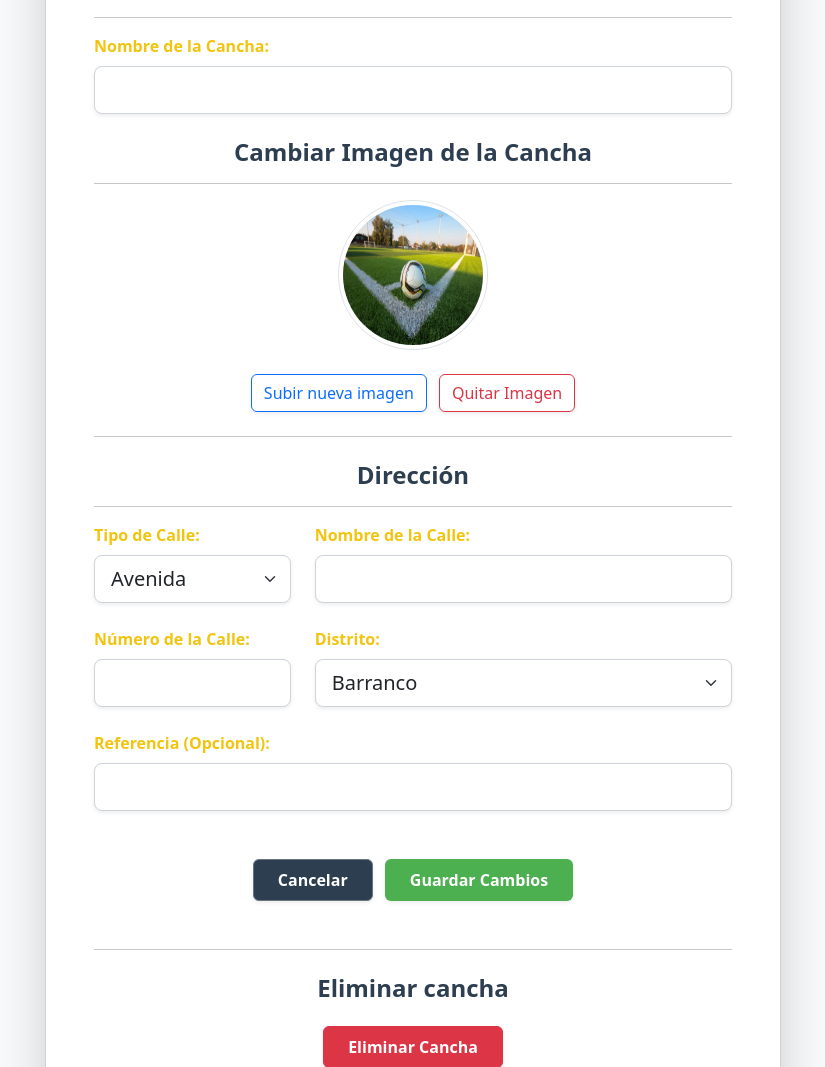
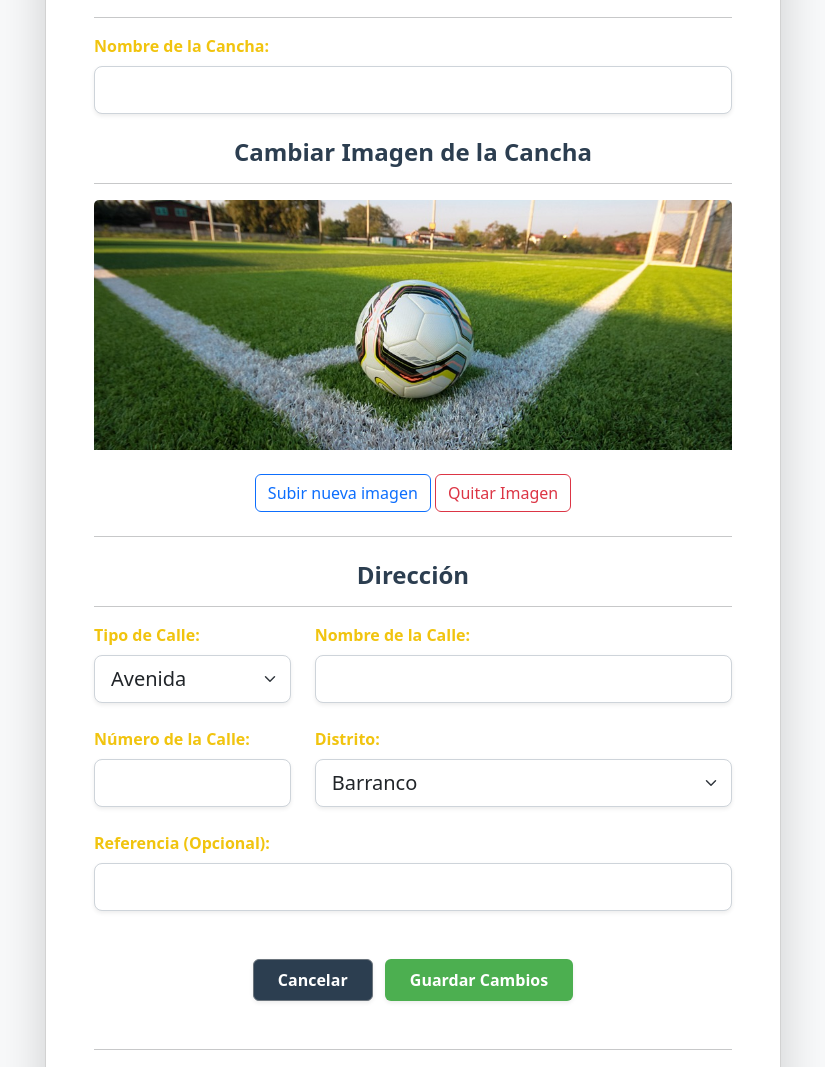
Before and after one commit to iriarteMirko/proyecto-is2, a Django app: template templates/cancha/editar_cancha/editar_cancha.html in a window 1280 px wide. Shown: the part 218-1285 px from the top of the page, without its empty margins (227-1052 px from the left). Run offline with Django 5.2, Linux system fonts and the light colour scheme; the template is opened without the code that fills it, so the values that code supplies are empty.

Commit message:
Update editar imagen de cancha

```diff
--- a/templates/cancha/editar_cancha/editar_cancha.html
+++ b/templates/cancha/editar_cancha/editar_cancha.html
@@ -9,7 +9,7 @@
                 <div class="card-body p-5">
                     <h2 class="text-center mb-4" style="color: #4CAF50; font-weight: bold;">Editar Cancha</h2>
                     <hr>
-                    <form method="POST" action="{% url 'editar_cancha' cancha.id cancha.slug %}">
+                    <form method="POST" action="{% url 'editar_cancha' cancha.id cancha.slug %}" enctype="multipart/form-data">
                         {% csrf_token %}
                         <div class="mb-4">
                             <label for="nombre" class="form-label" style="font-weight: bold; color: #F1C40F;">Nombre de la Cancha:</label>
--- a/templates/cancha/editar_cancha/editar_imagen.html
+++ b/templates/cancha/editar_cancha/editar_imagen.html
@@ -3,17 +3,16 @@
 <h4 class="text-center mt-4 mb-3" style="color: #2C3E50; font-weight: bold;">Cambiar Imagen de la Cancha</h4>
 <hr>
 <div class="text-center mb-4">
-    <!-- Vista previa de la imagen actual -->
-    <img src="{% if cancha.imagen %}{{ cancha.imagen.url }}{% else %}{% static 'images/default-cancha.jpg' %}{% endif %}"
+    <img id="profileImagePreview" src="{% if cancha.imagen %}{{ cancha.imagen.url }}{% else %}{% static 'images/default-cancha.jpg' %}{% endif %}"
+        class="card-img-top"
         alt="Imagen de {{ cancha.nombre }}"
-        class="img-thumbnail rounded-circle"
-        style="width: 150px; height: 150px;">
+        style="height: 250px; object-fit: cover;">
 </div>
 <div class="text-center mb-4">
     <!-- Botón para subir una nueva imagen -->
-    <input type="file" id="imagen" name="imagen" class="form-control-file d-none" accept="image/*">
-    <label for="imagen" class="btn btn-outline-primary shadow-sm me-2">Subir nueva imagen</label>
+    <label for="profileImageInput" class="btn btn-outline-primary">Subir nueva imagen</label>
+    <input type="file" id="profileImageInput" name="imagen" accept="image/*" style="display: none;" onchange="previewImage(event)">
     <!-- Botón para quitar la imagen -->
-    <button type="button" class="btn btn-outline-danger shadow-sm" onclick="document.getElementById('imagen').value = '';">Quitar Imagen</button>
+    <button type="button" class="btn btn-outline-danger" onclick="resetImage()">Quitar Imagen</button>
 </div>
 <hr>
```
Also changed, not shown: apps/cancha/views.py (+25 -2 lines).
